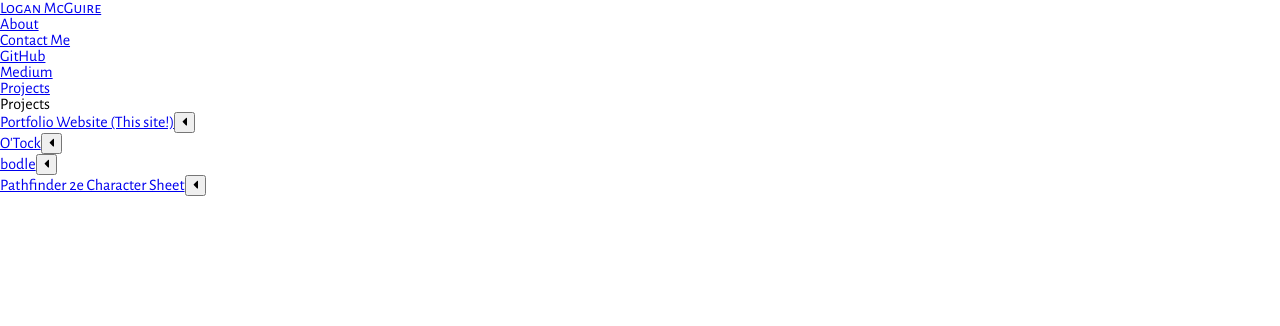
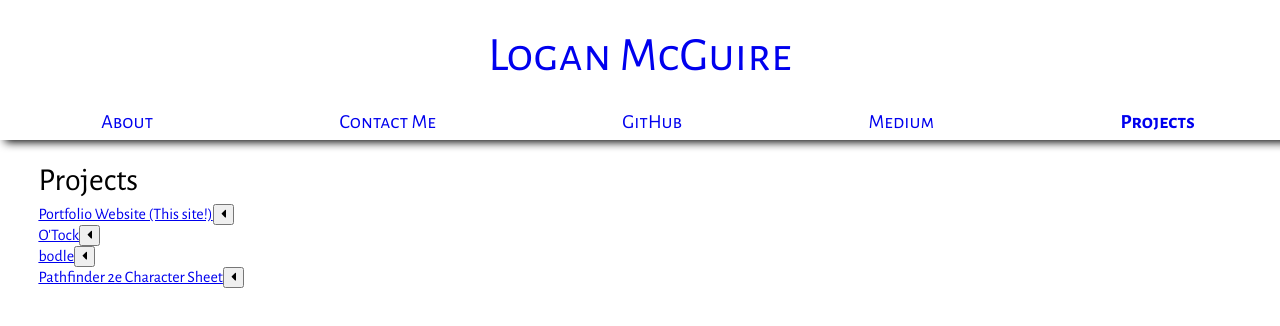
Before and after one commit to Zietieflr/portfolio-website, a React (Create React App) app: page /projects in a window 1280 px wide. Shown: the top 326 px of the page. Built offline with nearby package versions, Linux system fonts and the light colour scheme.

Commit message:
Add lite styling. Add widget for Medium article rendering.

```diff
--- a/src/App.css
+++ b/src/App.css
@@ -3,4 +3,54 @@
 
 h1 {
   font-family: 'Alegreya Sans SC', sans-serif;
+  text-align: center;
+  width: 100%;
+  margin-top: 2rem;
+  margin-bottom: 1.5rem;
 }
+
+h1 > a {
+  font-size: 3rem;
+  text-decoration: none;
+}
+
+h1 > a:visited {
+  color: black;
+}
+
+.primaryNav {
+  margin-bottom: 1.5rem;
+  padding: .5rem;
+  box-shadow: 0px 7px 10px -5px hsl(0, 0%, 0%);
+  width: 100%;
+}
+
+.primaryNav > ul {
+  font-family: 'Alegreya Sans SC', sans-serif;
+  display: inline-flex;
+  justify-content: space-around;
+  width: inherit;
+}
+
+.primaryNav > ul > li > a {
+  text-decoration: none;
+  font-size: 1.25rem;
+}
+
+.primaryNav > ul > li > a:visited {
+  color: black;
+}
+
+.primaryNav > ul > li > .active {
+  font-weight: 700;
+}
+
+section {
+  margin-left: 3%;
+  margin-right: 3%;
+}
+
+h3 {
+  font-size: 2rem;
+  margin-bottom: .5rem;
+}
--- a/src/App.js
+++ b/src/App.js
@@ -16,6 +16,7 @@ function App() {
       <Router>
         <h1><Link to="/">Logan McGuire</Link></h1>
         <NavBar />
+        <section>
           <Switch>
             <Route path="/about" render={(routerProps) => {
               return <About /> }}
@@ -33,6 +34,7 @@ function App() {
               return <Projects routerProps={routerProps} /> }}
             />
           </Switch>
+        </section>
       </Router>
     </main>
   );
--- a/src/components/Medium.js
+++ b/src/components/Medium.js
@@ -1,7 +1,38 @@
-import React from "react";
+import React, { useEffect } from "react";
 
 export default function Medium(){
+  function initialScript(src) {
+    return new Promise(function(resolve) {
+      const script = document.createElement("script");
+      script.src = src;
+      script.addEventListener("load", () => resolve());
+      document.body.appendChild(script);
+    })
+  };
+
+  function renderMedium() {
+    const $renderMedium = document.createElement("script");
+    $renderMedium.innerHTML = `MediumWidget.Init({
+      renderTo: '#medium-widget',
+      params: {"resource":"https://medium.com/@lrmcguire93",
+      "postsPerLine":1,
+      "limit":5,
+      "picture":"small",
+      "fields":["description"],
+      "ratio":"landscape"}
+    })`;
+    $renderMedium.async = true;
+    document.body.appendChild($renderMedium);
+  }
+
+  useEffect(() => {
+    initialScript("https://medium-widget.pixelpoint.io/widget.js").then(renderMedium);
+  }, []);
+
   return(
-    <h3>Medium</h3>
+    <>
+      <h3>Medium</h3>
+      <article id="medium-widget"></article>
+    </>
   )
 }
--- a/src/components/NavBar.js
+++ b/src/components/NavBar.js
@@ -1,9 +1,9 @@
-import React from 'react'
-import { NavLink} from "react-router-dom"
+import React from "react";
+import { NavLink } from "react-router-dom";
 
 export default function NavBar() {
   return(
-    <nav>
+    <nav className="primaryNav">
       <ul>
         <li>
           <NavLink to="/about">About</NavLink>
--- a/src/components/Projects.js
+++ b/src/components/Projects.js
@@ -1,5 +1,5 @@
 import React from "react";
-import { Link, Switch, Route } from "react-router-dom"
+import { Switch, Route } from "react-router-dom"
 
 import Project from "./Project"
 import ProjectNavigation from "./ProjectNavigation";
@@ -18,7 +18,7 @@ export default function Projects(props){
     return projects().find(project => project["key"] === key)
   }
   return(
-    <section>
+    <>
       <h3>Projects</h3>
       <Switch>
         <Route exact path="/projects" render={() => {
@@ -34,6 +34,6 @@ export default function Projects(props){
           return <Project project={findProject()} />
         }} />
       </Switch>
-    </section>
+    </>
   )
 }
```
Also changed, not shown: 1 other file (tests, documents, lock files or other folders). Lines whose indentation alone changed are shown as unchanged.
